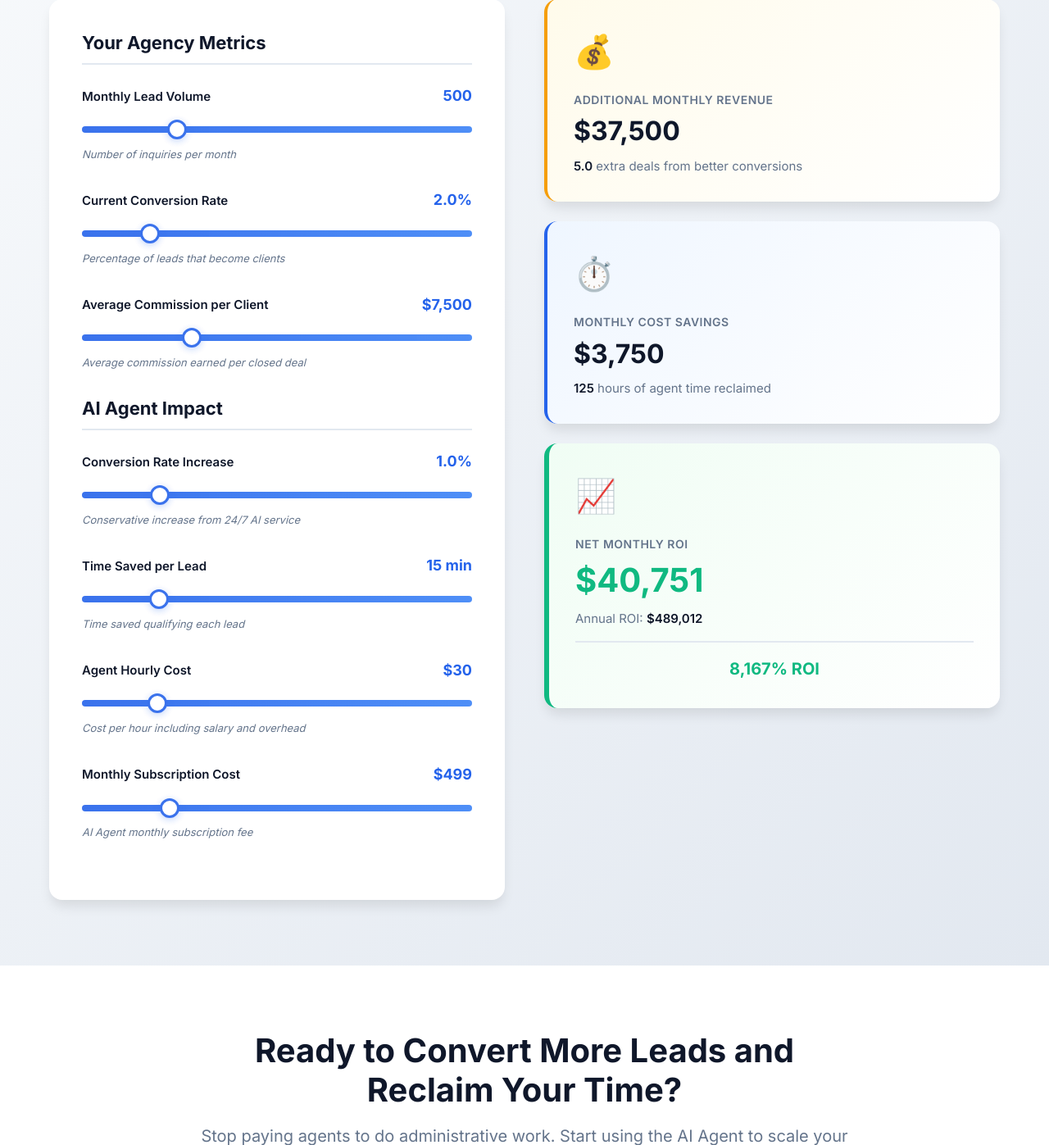
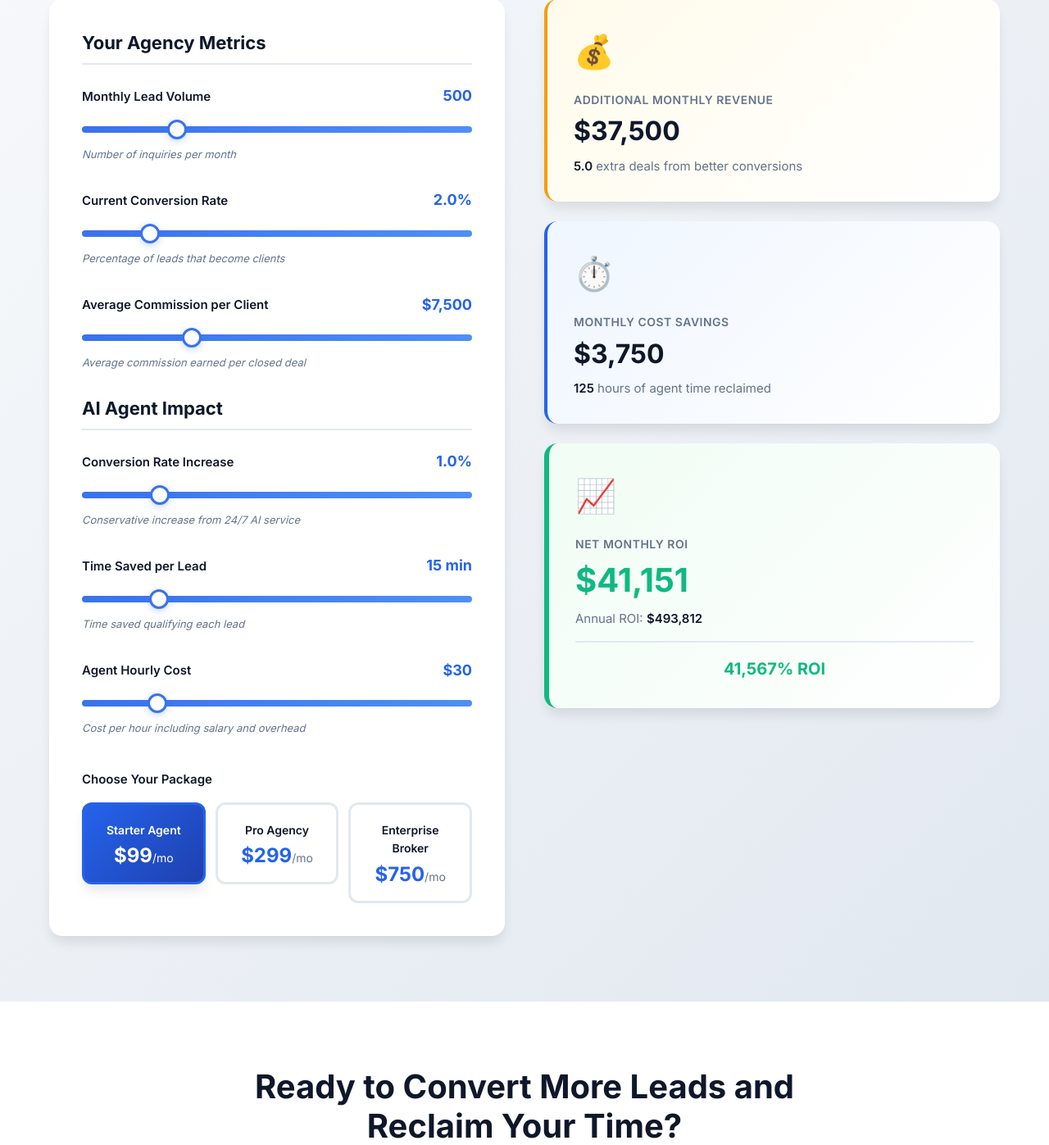
Before and after one commit to rubnawazqureshidev/real_estate_ai_agent, a PHP site: page /landing-page.php in a window 1280 px wide. Shown: the part 3951-5348 px from the top of the page at 82% size. Run offline with PHP 8.4, Linux system fonts and the light colour scheme.

Commit message:
Replace subscription slider with package selector cards
Replaced the subscription cost range slider with a professional package
selector featuring three pricing tiers with radio button selection.

Package Options:
- Starter Agent: $99/mo
- Pro Agency: $299/mo
- Enterprise Broker: $750/mo

Key Changes:
- Replaced slider input with radio button cards in landing-page.php
- Added interactive package selection cards with hover effects
- Updated JavaScript to get subscription cost from selected package
- Selected package displays with blue gradient background and white text
- Unselected packages have white background with blue text

Features:
- Three-column grid layout for package options
- Professional card design with hover animation
- Selected state with gradient background
- Smooth transitions on selection
- Real-time ROI recalculation on package change
- Fully responsive design:
  * Desktop: 3-column layout
  * Tablet: Single column stacked
  * Mobile: Optimized spacing and font sizes

Technical Implementation:
- Custom radio button styling (hidden native input)
- CSS-only selection state (no JavaScript for styling)
- Grid layout with consistent spacing
- Transition animations for smooth UX
- 80+ lines of new CSS for package selector
- Updated JavaScript event listeners for radio change

Files Modified:
- landing-page.php: Replaced subscription slider HTML, updated JS
- style.css: Added package selector styling with responsive design

```diff
--- a/landing-page.php
+++ b/landing-page.php
@@ -200,13 +200,31 @@
                         <div class="slider-hint">Cost per hour including salary and overhead</div>
                     </div>
 
-                    <div class="slider-group">
-                        <div class="slider-label-row">
-                            <label for="subscriptionCost">Monthly Subscription Cost</label>
-                            <span class="slider-value" id="subscriptionCostValue">$499</span>
+                    <div class="package-selector-group">
+                        <label class="package-selector-label">Choose Your Package</label>
+                        <div class="package-options">
+                            <div class="package-option" data-price="99">
+                                <input type="radio" name="package" id="starter" value="99" checked>
+                                <label for="starter">
+                                    <div class="package-name">Starter Agent</div>
+                                    <div class="package-price">$99<span>/mo</span></div>
+                                </label>
+                            </div>
+                            <div class="package-option" data-price="299">
+                                <input type="radio" name="package" id="pro" value="299">
+                                <label for="pro">
+                                    <div class="package-name">Pro Agency</div>
+                                    <div class="package-price">$299<span>/mo</span></div>
+                                </label>
+                            </div>
+                            <div class="package-option" data-price="750">
+                                <input type="radio" name="package" id="enterprise" value="750">
+                                <label for="enterprise">
+                                    <div class="package-name">Enterprise Broker</div>
+                                    <div class="package-price">$750<span>/mo</span></div>
+                                </label>
+                            </div>
                         </div>
-                        <input type="range" id="subscriptionCost" min="99" max="1999" step="50" value="499" class="slider">
-                        <div class="slider-hint">AI Agent monthly subscription fee</div>
                     </div>
                 </div>
 
@@ -318,7 +336,9 @@
             const aiConversionIncreaseSlider = document.getElementById('aiConversionIncrease');
             const timeSavedPerLeadSlider = document.getElementById('timeSavedPerLead');
             const agentHourlyCostSlider = document.getElementById('agentHourlyCost');
-            const subscriptionCostSlider = document.getElementById('subscriptionCost');
+
+            // Get package radio buttons
+            const packageRadios = document.querySelectorAll('input[name="package"]');
 
             // Get all value display elements
             const monthlyLeadsValue = document.getElementById('monthlyLeadsValue');
@@ -327,7 +347,6 @@
             const aiConversionIncreaseValue = document.getElementById('aiConversionIncreaseValue');
             const timeSavedPerLeadValue = document.getElementById('timeSavedPerLeadValue');
             const agentHourlyCostValue = document.getElementById('agentHourlyCostValue');
-            const subscriptionCostValue = document.getElementById('subscriptionCostValue');
 
             // Format currency
             function formatCurrency(value) {
@@ -353,7 +372,10 @@
                 const aiConversionIncrease = parseFloat(aiConversionIncreaseSlider.value);
                 const timeSavedPerLead = parseFloat(timeSavedPerLeadSlider.value);
                 const agentHourlyCost = parseFloat(agentHourlyCostSlider.value);
-                const subscriptionCost = parseFloat(subscriptionCostSlider.value);
+
+                // Get selected package price
+                const selectedPackage = document.querySelector('input[name="package"]:checked');
+                const subscriptionCost = parseFloat(selectedPackage.value);
 
                 // Step 1: Increased Revenue from Better Conversions
                 const incrementalDeals = (monthlyLeads * aiConversionIncrease) / 100;
@@ -411,9 +433,11 @@
                 calculateROI();
             });
 
-            subscriptionCostSlider.addEventListener('input', function() {
-                updateSliderDisplay(this, subscriptionCostValue, formatCurrency);
-                calculateROI();
+            // Package selection event listeners
+            packageRadios.forEach(radio => {
+                radio.addEventListener('change', function() {
+                    calculateROI();
+                });
             });
 
             // Initial calculation on page load
--- a/style.css
+++ b/style.css
@@ -1178,6 +1178,89 @@ html {
     font-style: italic;
 }
 
+/* Package Selector Styling */
+.package-selector-group {
+    margin-top: 40px;
+    margin-bottom: 0;
+}
+
+.package-selector-label {
+    display: block;
+    font-weight: 600;
+    color: var(--secondary-color);
+    font-size: 0.9375rem;
+    margin-bottom: 16px;
+}
+
+.package-options {
+    display: grid;
+    grid-template-columns: repeat(3, 1fr);
+    gap: 12px;
+}
+
+.package-option {
+    position: relative;
+}
+
+.package-option input[type="radio"] {
+    position: absolute;
+    opacity: 0;
+    pointer-events: none;
+}
+
+.package-option label {
+    display: block;
+    padding: 20px 16px;
+    background: var(--bg-white);
+    border: 3px solid var(--border-color);
+    border-radius: 12px;
+    cursor: pointer;
+    transition: all 0.3s ease;
+    text-align: center;
+    position: relative;
+}
+
+.package-option label:hover {
+    border-color: var(--primary-light);
+    transform: translateY(-2px);
+    box-shadow: var(--shadow-md);
+}
+
+.package-option input[type="radio"]:checked + label {
+    background: linear-gradient(135deg, var(--primary-color) 0%, var(--primary-dark) 100%);
+    border-color: var(--primary-color);
+    box-shadow: var(--shadow-lg);
+}
+
+.package-option input[type="radio"]:checked + label .package-name,
+.package-option input[type="radio"]:checked + label .package-price,
+.package-option input[type="radio"]:checked + label .package-price span {
+    color: var(--bg-white);
+}
+
+.package-name {
+    font-weight: 600;
+    font-size: 0.875rem;
+    color: var(--secondary-color);
+    margin-bottom: 8px;
+    transition: color 0.3s ease;
+}
+
+.package-price {
+    font-size: 1.5rem;
+    font-weight: 700;
+    color: var(--primary-color);
+    line-height: 1;
+    transition: color 0.3s ease;
+}
+
+.package-price span {
+    font-size: 0.875rem;
+    font-weight: 500;
+    color: var(--text-light);
+    transition: color 0.3s ease;
+}
+
 /* Results Display Section */
 .roi-results-display {
     display: flex;
@@ -1321,6 +1404,19 @@ html {
         font-size: 1.25rem;
         margin-top: 24px;
     }
+
+    .package-options {
+        grid-template-columns: 1fr;
+        gap: 10px;
+    }
+
+    .package-option label {
+        padding: 16px 12px;
+    }
+
+    .package-price {
+        font-size: 1.375rem;
+    }
 }
 
 @media (max-width: 480px) {
@@ -1365,4 +1461,16 @@ html {
     .roi-subsection-title {
         font-size: 1.125rem;
     }
+
+    .package-option label {
+        padding: 14px 10px;
+    }
+
+    .package-name {
+        font-size: 0.8125rem;
+    }
+
+    .package-price {
+        font-size: 1.25rem;
+    }
 }
```
